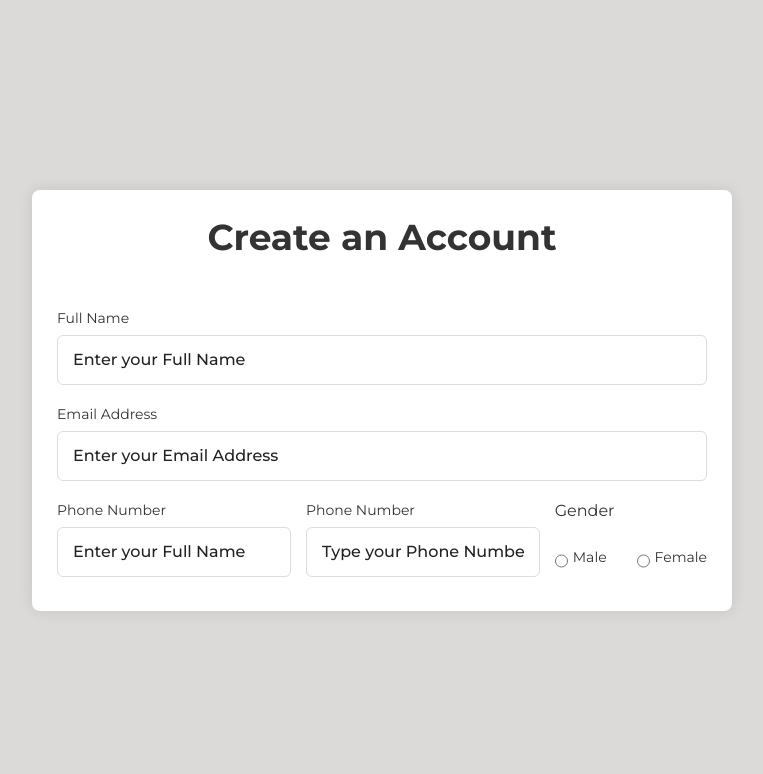
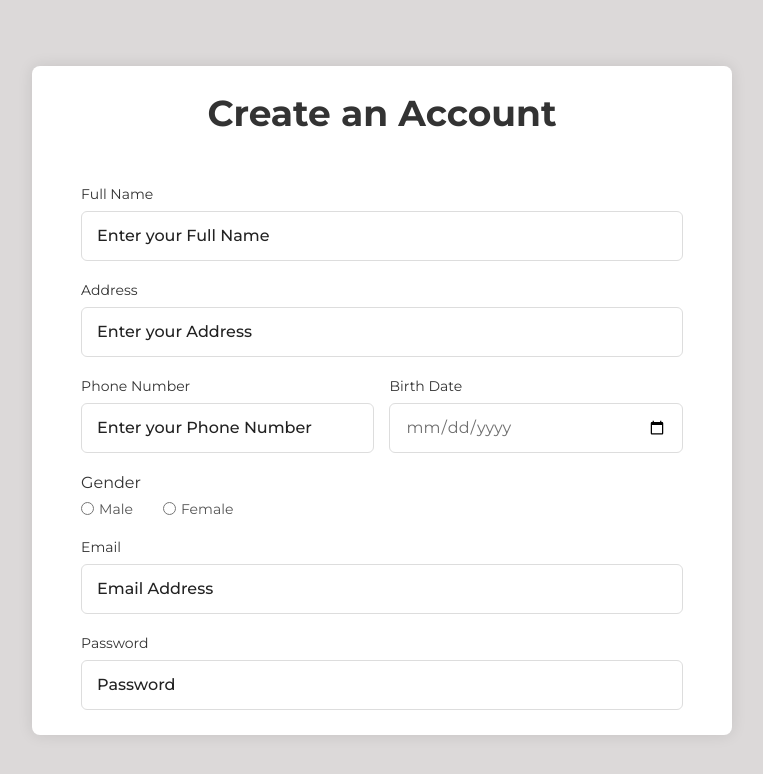
Before and after one commit to Karl104/ecommerce-system, a Vue app: page /SignUp in a window 1280 px wide. Shown: the top 774 px of the page, without its empty margins (258-1021 px from the left). Built offline with nearby package versions, Linux system fonts and the light colour scheme.

Commit message:
fix the Email input and password with birthdate

```diff
--- a/src/components/SignUp.vue
+++ b/src/components/SignUp.vue
@@ -9,19 +9,22 @@
         </div>
 
         <div class="input-box">
-          <label>Email Address</label>
-          <input type="text" placeholder="Enter your Email Address" />
+          <label>Address</label>
+          <input type="text" placeholder="Enter your Address" />
+        </div>
 
         <div class="column">
           <div class="input-box">
             <label>Phone Number</label>
-              <input type="text" placeholder="Enter your Full Name" />
+            <input type="text" placeholder="Enter your Phone Number" />
           </div>
 
           <div class="input-box">
-              <label>Phone Number</label>
-              <input type="text" placeholder="Type your Phone Number" />
+            <label>Birth Date</label>
+            <input type="date" placeholder="Type your Birth Date" />
           </div>
+        </div>
+
         <div class="gender-box">
           <h3>Gender</h3>
           <div class="gender-option">
@@ -36,7 +39,15 @@
             </div>
           </div>
         </div>
+
+        <div class="input-box">
+          <label>Email</label>
+          <input type="text" placeholder="Email Address" />
         </div>
+
+        <div class="input-box">
+          <label>Password</label>
+          <input type="password" placeholder="Password" />
         </div>
       </form>
     </section>
@@ -137,9 +148,9 @@
   display: flex;
   column-gap: 15px;
 }
+
 /* Responsive */
-
-@media screen and (max-width: 500) {
+@media screen and (max-width: 500px) {
   .form .column {
     flex-wrap: wrap;
   }
```
Lines whose indentation alone changed are shown as unchanged.
